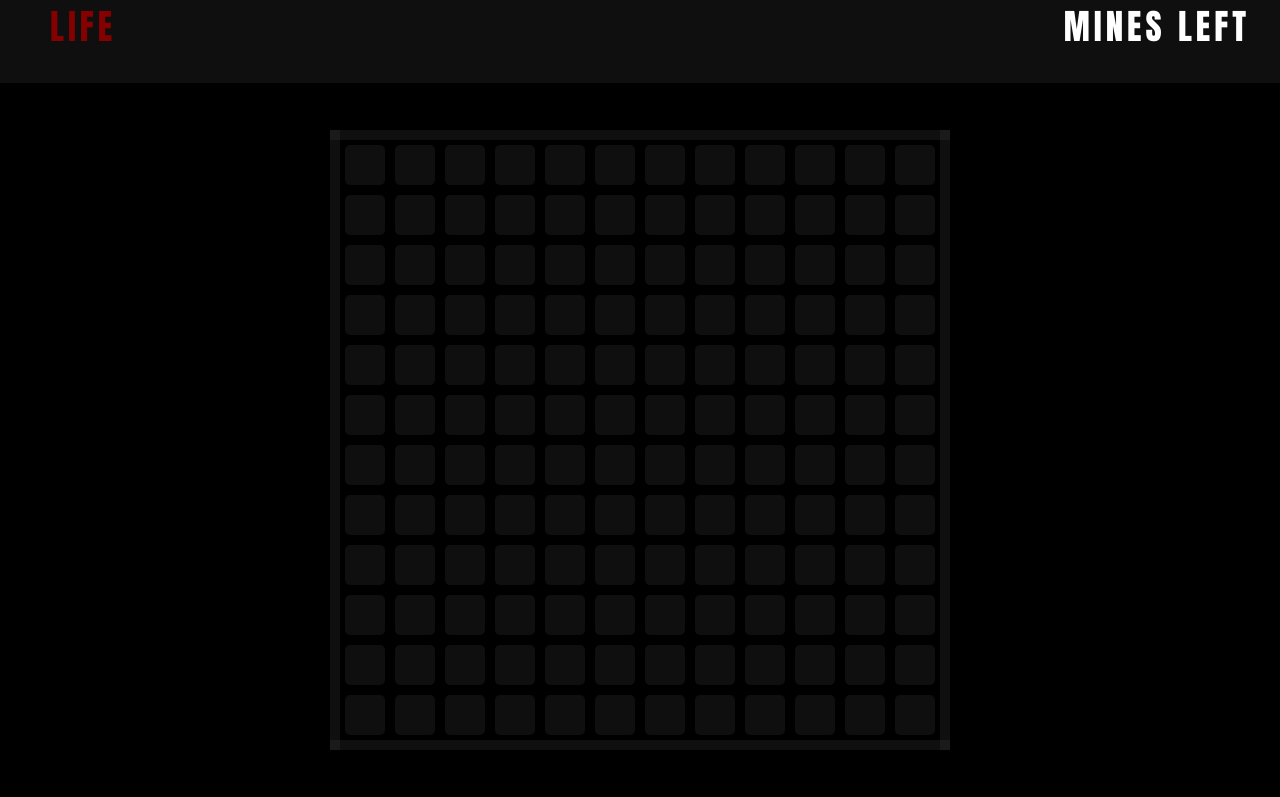
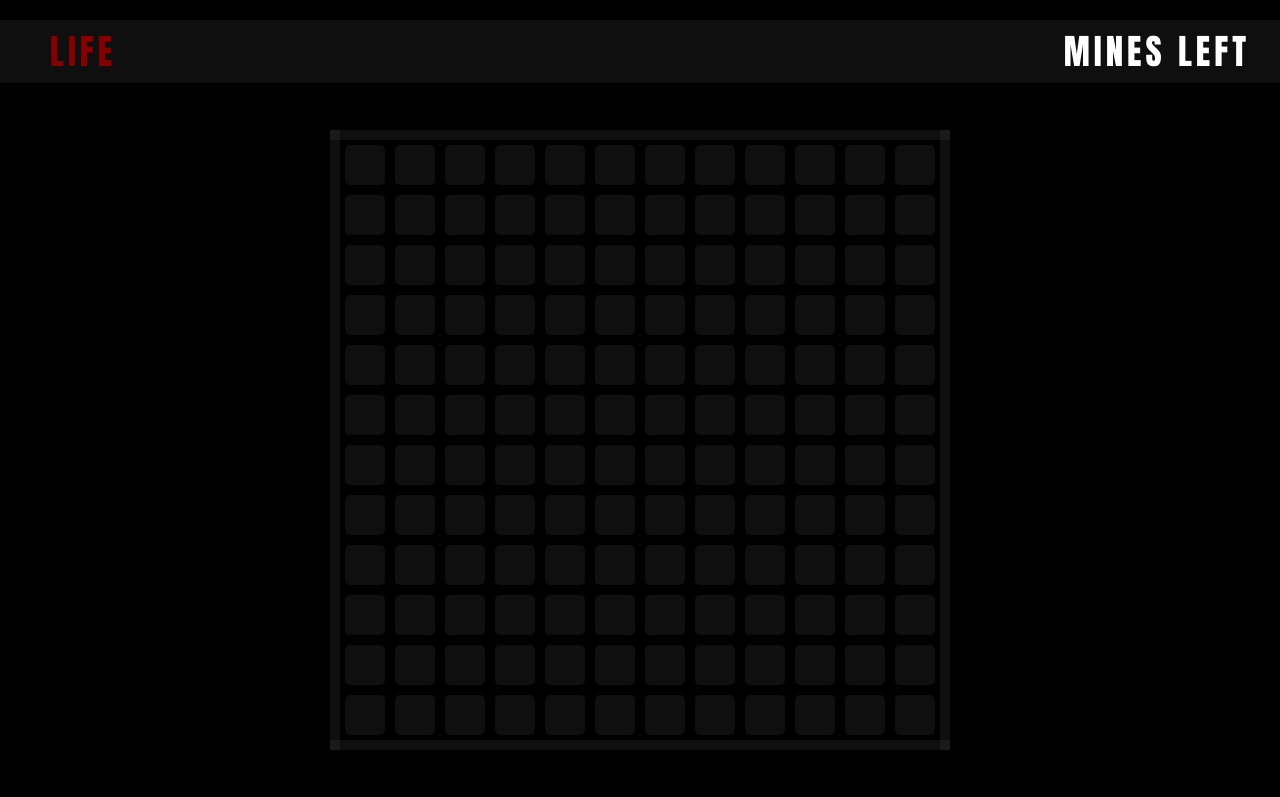
Before and after one commit to amirboxer/-MineSweeper, a plain HTML site: page index.html in a window 1280 px wide. Shown: the top 797 px of the page. Drawn offline with Linux system fonts and the light colour scheme.

Commit message:
Add files via upload

```diff
--- a/css/sweeper.css
+++ b/css/sweeper.css
@@ -181,7 +181,7 @@ table{
 
 .restart {
   margin: auto;
-  margin-bottom: 25px;
+  margin-bottom: 50px;
   padding: 10px;
   font-size: 40px;
   background-clip: content-box;
@@ -196,8 +196,9 @@ table{
 }
 
 .topLine {
+  padding: 5px 0 5px;
   text-align:center;
-  margin-top: 40x;
+  margin-top: 20px;
   color: #ffffff;
   font-size: 35px;
   background: var(--buttonColor);
@@ -220,10 +221,19 @@ table{
 }
 
 .clock {
-  margin-right: 50px;
-  font-size: 55px;
-  display: inline;
-  float:none;
+  position: absolute;
+  margin-left: auto;
+  margin-right: auto;
+  left: 0;
+  right: 0;
+  width: 200px;
+  height: 90px;
+  align-items: center;
+  justify-content: center;
+  display: flex;
+  color: #ffffff;
+  font-size: 45px;
+  font-family: Impact, Haettenschweiler, 'Arial Narrow Bold', sans-serif;
 }
 
 .minesOnBoardSign, .minesOnBoard{
@@ -267,3 +277,8 @@ input[type='radio']:checked::before {
 label {
   padding-left: 30px;
 }
+
+.nums {
+  height: 70px;
+  padding: 0 -5px 0 - 5px;
+}
--- a/index.html
+++ b/index.html
@@ -14,6 +14,7 @@
             <img class="smiley" src="imgs/smiley.png" alt="😊"></img> restart
             <img class="smiley" src="imgs/smiley.png" alt="😊"></img>
         </div >
+
         <div class="levelChoise">
             <input type="radio" name="drone" value="Beginner" onclick="levelChoice()"/>
             <label for="huey">Beginner</label>
@@ -27,11 +28,11 @@
     <div class="topLine">
         <div class="life">Life</div>
         <div class="hearts"></div>
-        <div class="clock"></div>
         <div class="minesOnBoardSign">mines left</div>
         <div class="minesOnBoard">mines left</div>
 
     </div>
+    <div class="clock"><img class="nums" src="imgs/nums/0.png" alt="1"></img></div>
     <div class="board-container">
         <table>
             <tbody>
--- a/js/game.js
+++ b/js/game.js
@@ -26,10 +26,18 @@ function onInit(){
 
 function tellTime (){
     var endDate   = new Date()
-    var time = Math.floor((endDate.getTime() - gGame.startTime.getTime()) / 1000)
-    gGame.clock.innerText = time
+    var time = Math.floor((endDate.getTime() - gGame.startTime.getTime()) / 1000).toString()
+    var timeHTML = ''
+    for (var i = 0; i < time.length; ++i) {
+        timeHTML += `<img class="nums" src="imgs/nums/${time[i]}.png" alt="${time[i]}"></img>`
+    }
+    gGame.clock.innerHTML = timeHTML
     return time
 }
+
+
+
+
 
 function updateMinesOnBoardSign() {
     if (!gGame.isOn)  gGame.markMinesSign.innerText = ''
```
Also changed, not shown: imgs/nums/0.png (added), imgs/nums/1.png (added), imgs/nums/2.png (added), imgs/nums/3.png (added), imgs/nums/4.png (added), imgs/nums/5.png (added), imgs/nums/6.png (added), imgs/nums/7.png (added), imgs/nums/8.png (added), imgs/nums/9.png (added).
